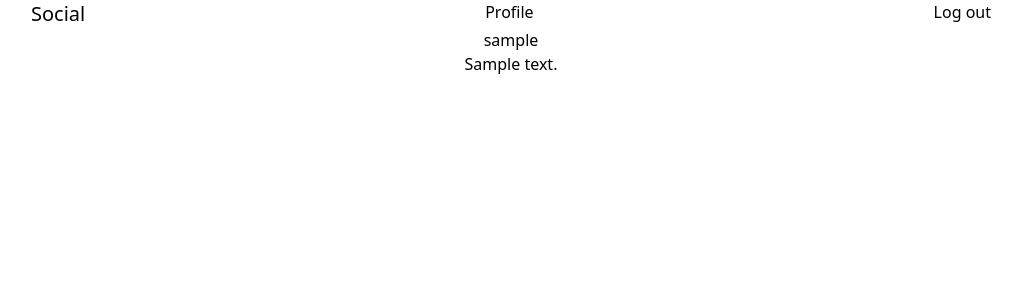
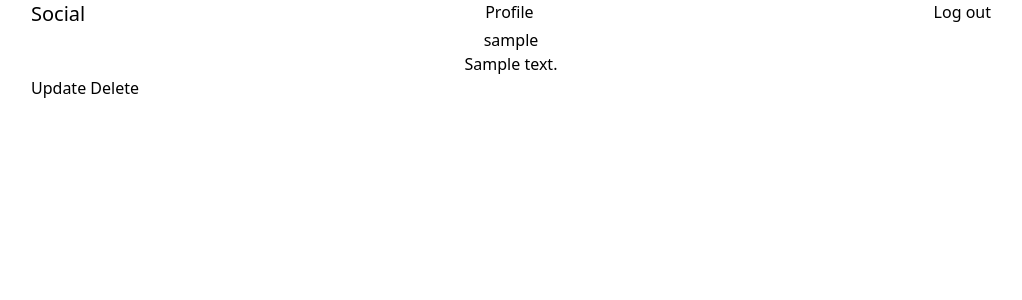
Before and after one commit to UriBaynesay/Social, a Django app: page /post/1/ in a window 1280 px wide. Shown: the top 300 px of the page, without its empty margins (129-1151 px from the left). Run offline with Django 5.2, Linux system fonts and the light colour scheme; a user stored in the database is signed in; tables that the repository leaves empty hold one stand-in row (values such as "Sample post"); some libraries are stand-ins or nearby versions.

Commit message:
added delete post

```diff
--- /dev/null
+++ b/social_project/post/templates/post/post-delete.html
@@ -0,0 +1,5 @@
+{% extends "post/_base.html" %}
+{% block content %}
+<h1>Your post was deleted succesfully</h1>
+<a href="{% url 'home' %}">Home</a>
+{% endblock %}
--- a/social_project/post/templates/post/post-details.html
+++ b/social_project/post/templates/post/post-details.html
@@ -4,4 +4,8 @@
     <h1>{{ post.author }}</h1>
     <p>{{ post.content }}</p>
 </article>
+{% if user == post.author %}
+<a href="{% url 'post-update' post.pk %}">Update</a>
+<a href="{% url 'post-delete' post.pk %}">Delete</a>
+{% endif %}
 {% endblock %}
--- a/social_project/post/urls.py
+++ b/social_project/post/urls.py
@@ -1,9 +1,10 @@
 from django.urls import path
-from .views import home, post_details, post_create, post_update
+from .views import home, post_details, post_create, post_update, post_delete
 
 urlpatterns = [
     path('', home, name='home'),
     path('post/<int:pk>/', post_details, name='post-details'),
     path('post/update/<int:pk>/', post_update, name='post-update'),
-    path('post/new/', post_create, name='post-create')
+    path('post/new/', post_create, name='post-create'),
+    path('post/delete/<int:pk>', post_delete, name='post-delete')
 ]
--- a/social_project/post/views.py
+++ b/social_project/post/views.py
@@ -46,3 +46,12 @@ def post_update(request,*args, **kwargs):
     else:
         form = PostCreationForm(instance= post)
     return render(request= request, template_name='post/post-form.html', context={'form':form})
+
+@login_required
+def post_delete(request,*args, **kwargs):
+    post = Post.objects.get(pk= kwargs.get('pk'))
+    if post.author != request.user:
+        return redirect('home')
+    else:
+        post.delete()
+    return render(request= request, template_name='post/post-delete.html')
```
